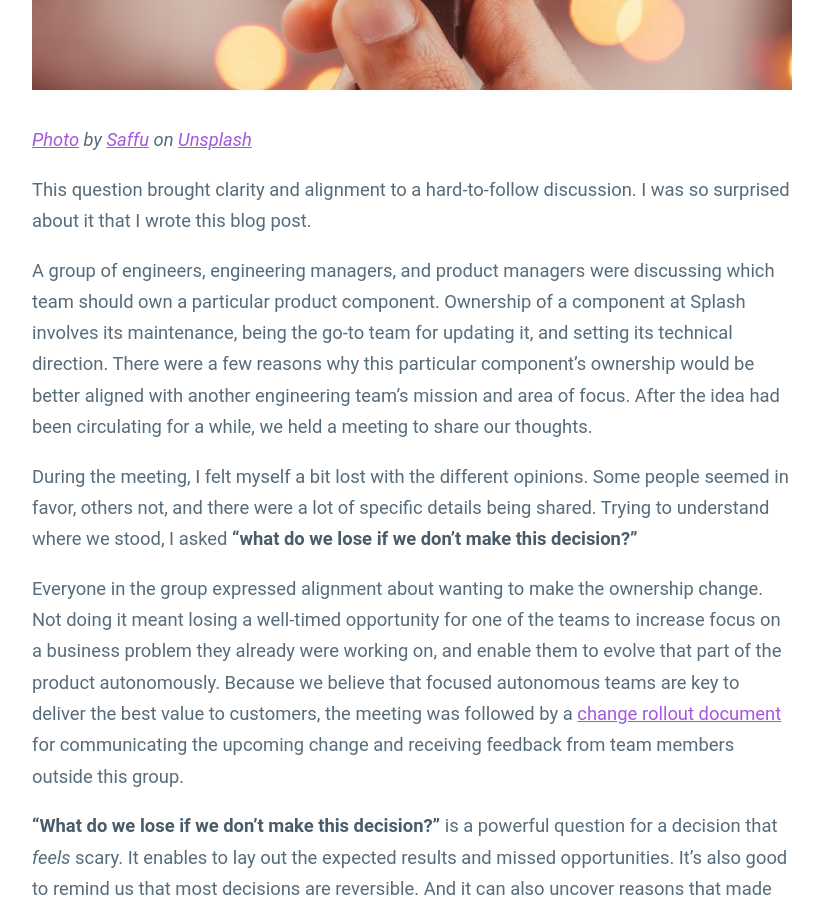
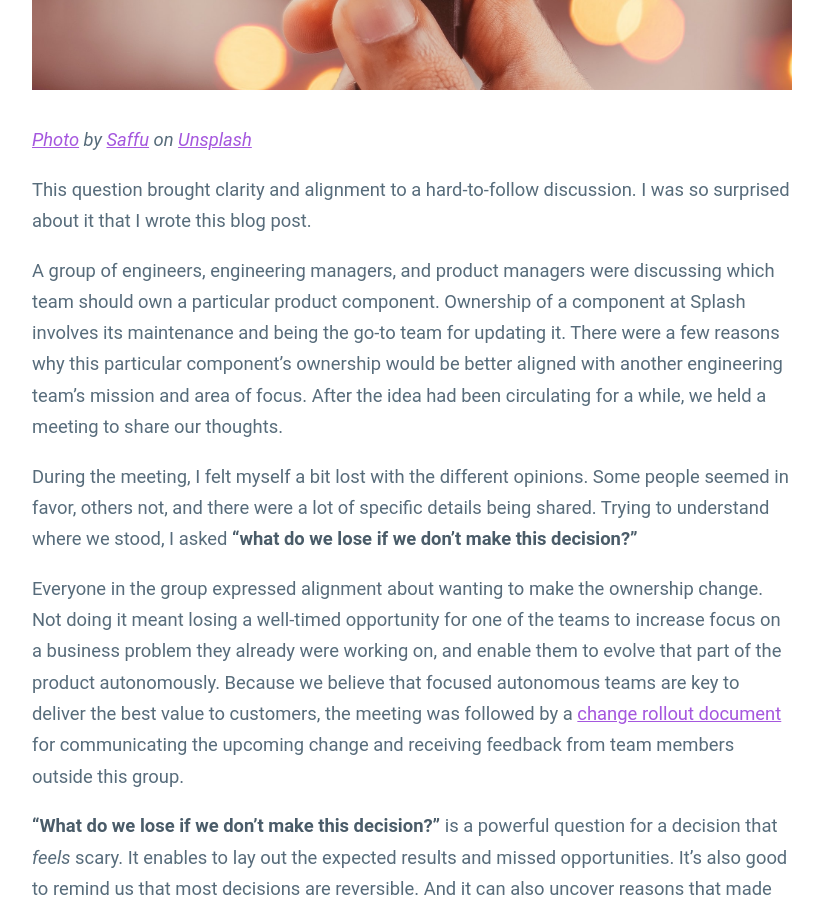
Before and after one commit to guillermodlpa/site, a Jekyll site: the page built from _posts/2022-02-08-what-do-we-lose-if-we-dont-make-this-decision.markdown, in a window 1280 px wide and 900 px high, scrolled down 636 px. Shown: the whole window, without its empty margins (228-1051 px from the left). Built offline with Jekyll 4.4.1, drawn with Linux system fonts in a browser that asks for light colours.

Commit message:
Updated What Do We Lose If We Dont Make This Decision

```diff
--- a/_posts/2022-02-08-what-do-we-lose-if-we-dont-make-this-decision.markdown
+++ b/_posts/2022-02-08-what-do-we-lose-if-we-dont-make-this-decision.markdown
@@ -12,7 +12,7 @@
 
 This question brought clarity and alignment to a hard-to-follow discussion. I was so surprised about it that I wrote this blog post.
 
-A group of engineers, engineering managers, and product managers were discussing which team should own a particular product component. Ownership of a component at Splash involves its maintenance, being the go-to team for updating it, and setting its technical direction. There were a few reasons why this particular component’s ownership would be better aligned with another engineering team’s mission and area of focus. After the idea had been circulating for a while, we held a meeting to share our thoughts.
+A group of engineers, engineering managers, and product managers were discussing which team should own a particular product component. Ownership of a component at Splash involves its maintenance and being the go-to team for updating it. There were a few reasons why this particular component’s ownership would be better aligned with another engineering team’s mission and area of focus. After the idea had been circulating for a while, we held a meeting to share our thoughts.
 
 During the meeting, I felt myself a bit lost with the different opinions. Some people seemed in favor, others not, and there were a lot of specific details being shared. Trying to understand where we stood, I asked **“what do we lose if we don’t make this decision?”**
 
```
